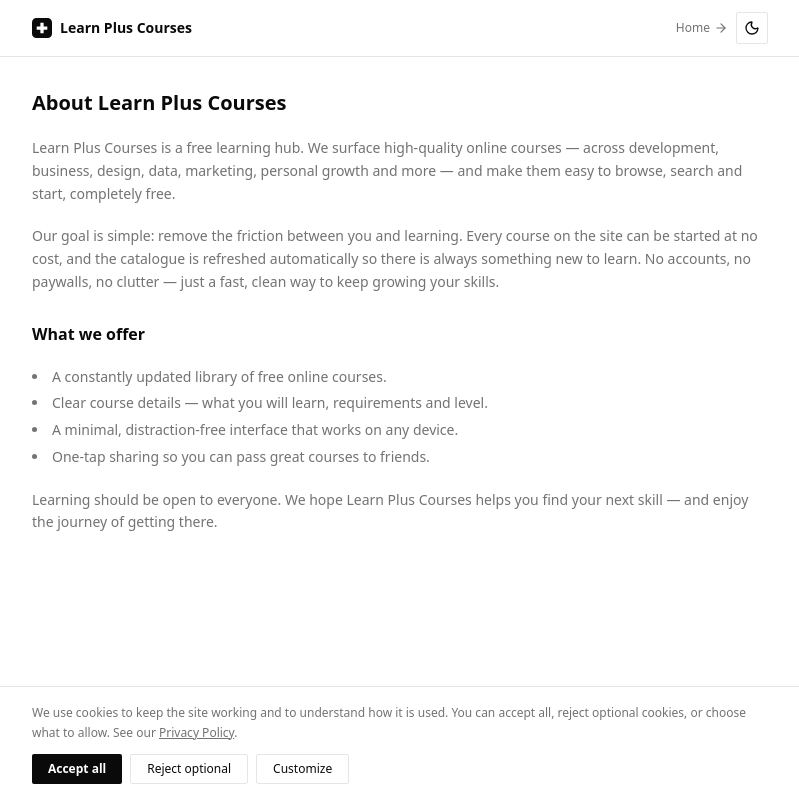
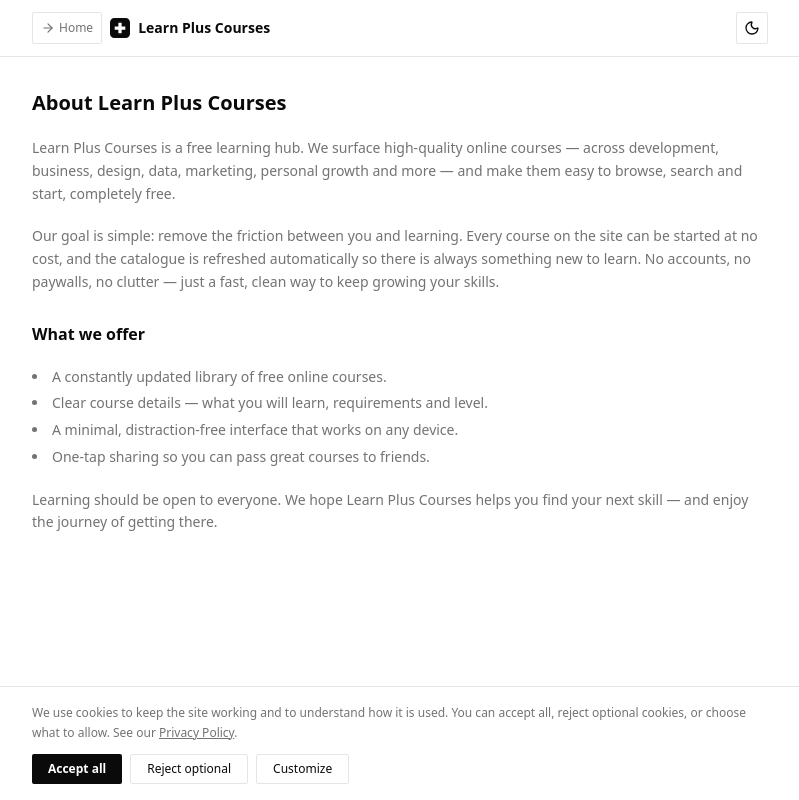
Before and after one commit to 6eu6/owl-course, a Next.js app: page /about in a window 1280 px wide. Shown: the whole page, without its empty margins (240-1039 px from the left). Built offline with nearby package versions, Linux system fonts and the light colour scheme; no server answers.

Commit message:
Reorder header controls logically

```diff
--- a/src/components/site-chrome.tsx
+++ b/src/components/site-chrome.tsx
@@ -6,21 +6,22 @@
 export function SiteHeader({ backHref = '/', backLabel = 'Home' }: { backHref?: string; backLabel?: string }) {
   return (
     <header className="sticky top-0 z-50 border-b bg-background/80 backdrop-blur-sm">
-      <div className="max-w-3xl mx-auto px-4 h-14 flex items-center justify-between">
-        <Link href="/" className="flex items-center gap-2 text-sm font-semibold">
-          <LogoMark className="h-5 w-5" />
-          <span>Learn Plus Courses</span>
-        </Link>
-        <div className="flex items-center gap-2">
+      <div className="max-w-3xl mx-auto px-4 h-14 flex items-center justify-between gap-3">
+        <div className="flex min-w-0 items-center gap-2">
           <Link
             href={backHref}
-            className="inline-flex items-center gap-1 text-xs text-muted-foreground hover:text-foreground transition-colors"
+            className="inline-flex h-8 shrink-0 items-center gap-1 rounded-md border px-2 text-xs text-muted-foreground transition-colors hover:bg-muted hover:text-foreground"
           >
-            {backLabel}
             <ArrowRight className="h-3.5 w-3.5" />
+            <span className="hidden sm:inline">{backLabel}</span>
+            <span className="sm:hidden">Back</span>
           </Link>
-          <ThemeToggle />
+          <Link href="/" className="flex min-w-0 items-center gap-2 text-sm font-semibold">
+            <LogoMark className="h-5 w-5 shrink-0" />
+            <span className="truncate">Learn Plus Courses</span>
+          </Link>
         </div>
+        <ThemeToggle />
       </div>
     </header>
   )
@@ -35,7 +36,7 @@
           <Link href="/privacy" className="hover:text-foreground">Privacy</Link>
           <Link href="/terms" className="hover:text-foreground">Terms</Link>
         </div>
-        <p>© {new Date().getFullYear()} Learn Plus Courses — Free Udemy Courses</p>
+        <p>© {new Date().getFullYear()} Learn Plus Courses. Free Udemy Courses</p>
       </div>
     </footer>
   )
```
